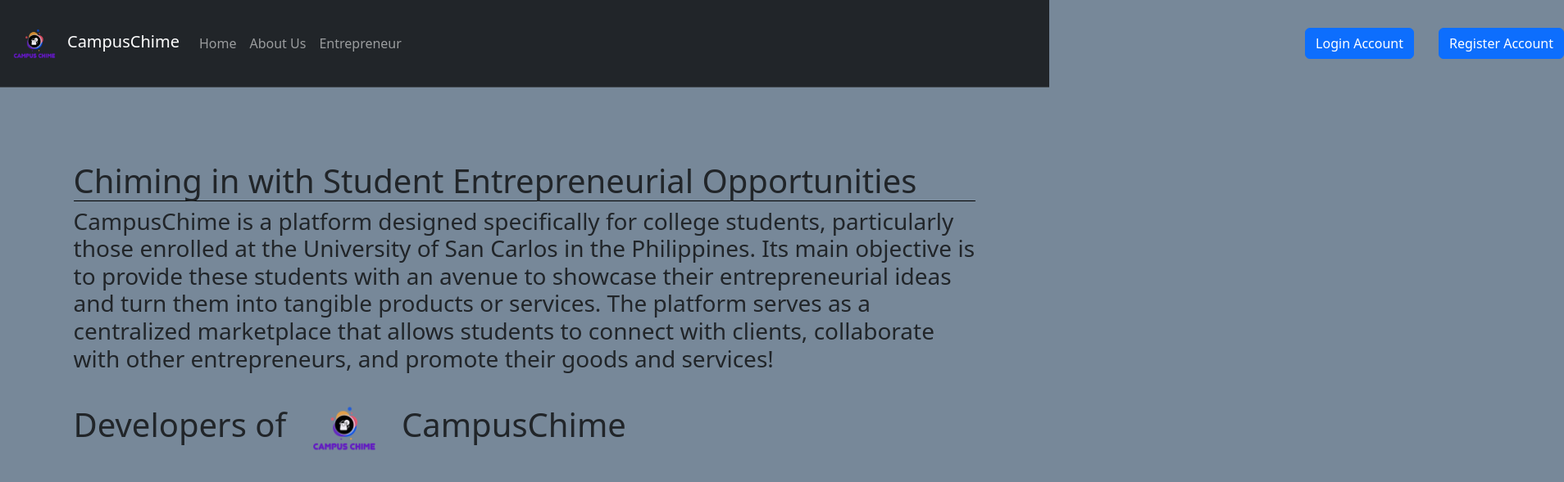
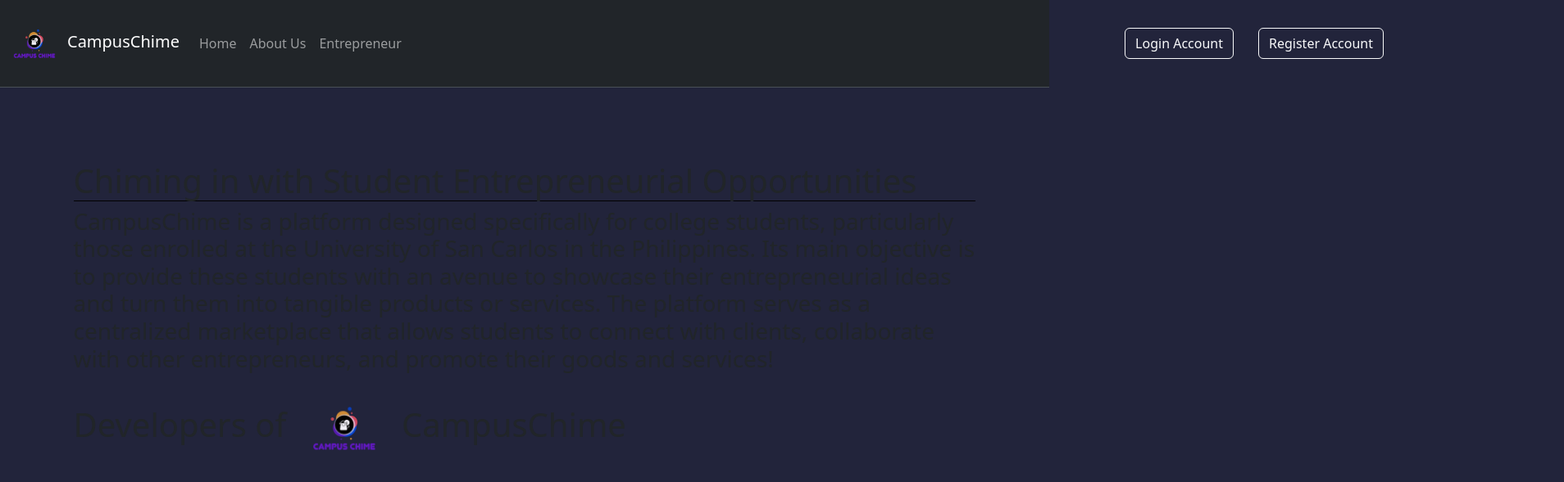
Before and after one commit to L2GS-19101360/CampusChime, a React (Vite) app: page /aboutUsPage in a window 1280 px wide. Shown: the top 589 px of the page at 82% size, 1908 px wide, since content can reach past the window. Built offline with nearby package versions, Linux system fonts and the light colour scheme.

Commit message:
fixed navbar

```diff
--- a/src/App.css
+++ b/src/App.css
@@ -1,4 +1,4 @@
 
 body {
-    background-color: #778899; /* Set your desired background color here */
+    background-color:rgb(34, 36, 59);
   }
--- a/src/App.jsx
+++ b/src/App.jsx
@@ -125,7 +125,7 @@
         </Row>
 
         <h1
-          style={{ fontSize: "4em", textAlign: "center", marginTop: "150px" }}
+          style={{ fontSize: "4em", textAlign: "center", marginTop: "150px", color: "white"}}
         >
           ENTREPRENEURS
         </h1>
--- a/src/components/Navbar.jsx
+++ b/src/components/Navbar.jsx
@@ -57,21 +57,18 @@
             </Nav>
           </div>
 
-          <div className="d-flex" style={{ marginRight: "-790px" }}>
+          <div className="d-flex" style={{ marginRight: "-570px" }}>
             <Link to="/LoginPage">
-              <button
-                className="btn btn-primary"
-                style={{ marginRight: "30px" }}
-              >
+              <Button variant="outline-light" style={{ marginRight: "30px" }}>
                 Login Account
-              </button>
+              </Button>
             </Link>
             <Link to="/RegisterPage">
-              <button className="btn btn-primary">Register Account</button>
+            <Button variant="outline-light">
+                Register Account
+              </Button>
             </Link>
           </div>
-
-
         </Container>
       </Navbar>
     );
```
